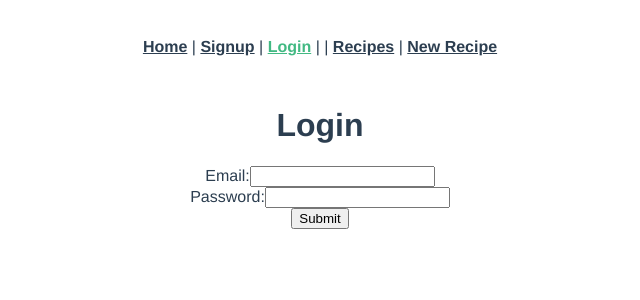
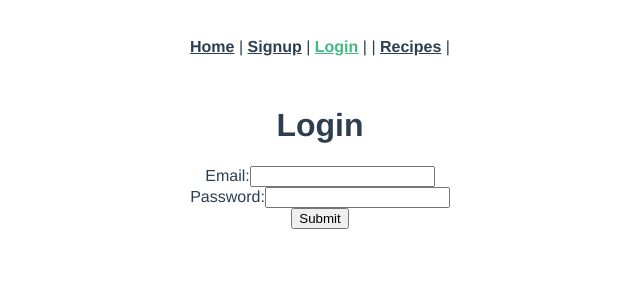
Before and after one commit to actualize-byte-club/cookbook-frontend, a Vue app: page /login in a window 1280 px wide. Shown: the top 300 px of the page, without its empty margins (320-960 px from the left). Built offline with nearby package versions, Linux system fonts and the light colour scheme.

Commit message:
adds local storage user id and backend owner check

```diff
--- a/src/App.vue
+++ b/src/App.vue
@@ -9,11 +9,6 @@ export default {
     $route: function () {
       this.isLoggedIn = !!localStorage.jwt;
     }
-  },
-  methods: {
-    // isLoggedIn: function () {
-    //   return localStorage.getItem("jwt");
-    // }
   }
 };
 </script>
@@ -25,7 +20,7 @@ export default {
     <router-link v-if="!isLoggedIn" to="/login">Login</router-link> |
     <router-link v-if="isLoggedIn" to="/logout">Logout</router-link> |
     <router-link to="/recipes">Recipes</router-link> |
-    <router-link to="/recipes/new">New Recipe</router-link>
+    <router-link v-if="isLoggedIn" to="/recipes/new">New Recipe</router-link>
   </div>
   <router-view />
 </template>
--- a/src/views/Login.vue
+++ b/src/views/Login.vue
@@ -16,6 +16,7 @@ export default {
           axios.defaults.headers.common["Authorization"] =
             "Bearer " + response.data.jwt;
           localStorage.setItem("jwt", response.data.jwt);
+          localStorage.setItem("user_id", response.data.user_id);
           this.$router.push("/");
         })
         .catch((error) => {
--- a/src/views/Logout.vue
+++ b/src/views/Logout.vue
@@ -5,6 +5,7 @@ export default {
   created: function () {
     delete axios.defaults.headers.common["Authorization"];
     localStorage.removeItem("jwt");
+    localStorage.removeItem("user_id");
     this.$router.push("/login");
   }
 };
--- a/src/views/RecipesShow.vue
+++ b/src/views/RecipesShow.vue
@@ -5,6 +5,7 @@ export default {
   data: function () {
     return {
       recipe: {}
+      // currentUserId: localStorage.user_id
     };
   },
   created: function () {
@@ -28,12 +29,15 @@ export default {
 
 <template>
   <div class="recipes-show">
+    <!-- <p>Recipe user id: {{ recipe.user_id }}</p>
+    <p>Current user id: {{ currentUserId }}</p> -->
+
     <h2>{{ recipe.title }}</h2>
     <img v-bind:src="recipe.image_url" alt="" />
     <p>Ingredients: {{ recipe.ingredients }}</p>
     <p>Directions: {{ recipe.directions }}</p>
     <p>Prep time: {{ recipe.friendly_prep_time }}</p>
-    <div>
+    <div v-if="recipe.owner">
       <button>
         <router-link v-bind:to="`/recipes/${recipe.id}/edit`">Edit</router-link>
       </button>
```
